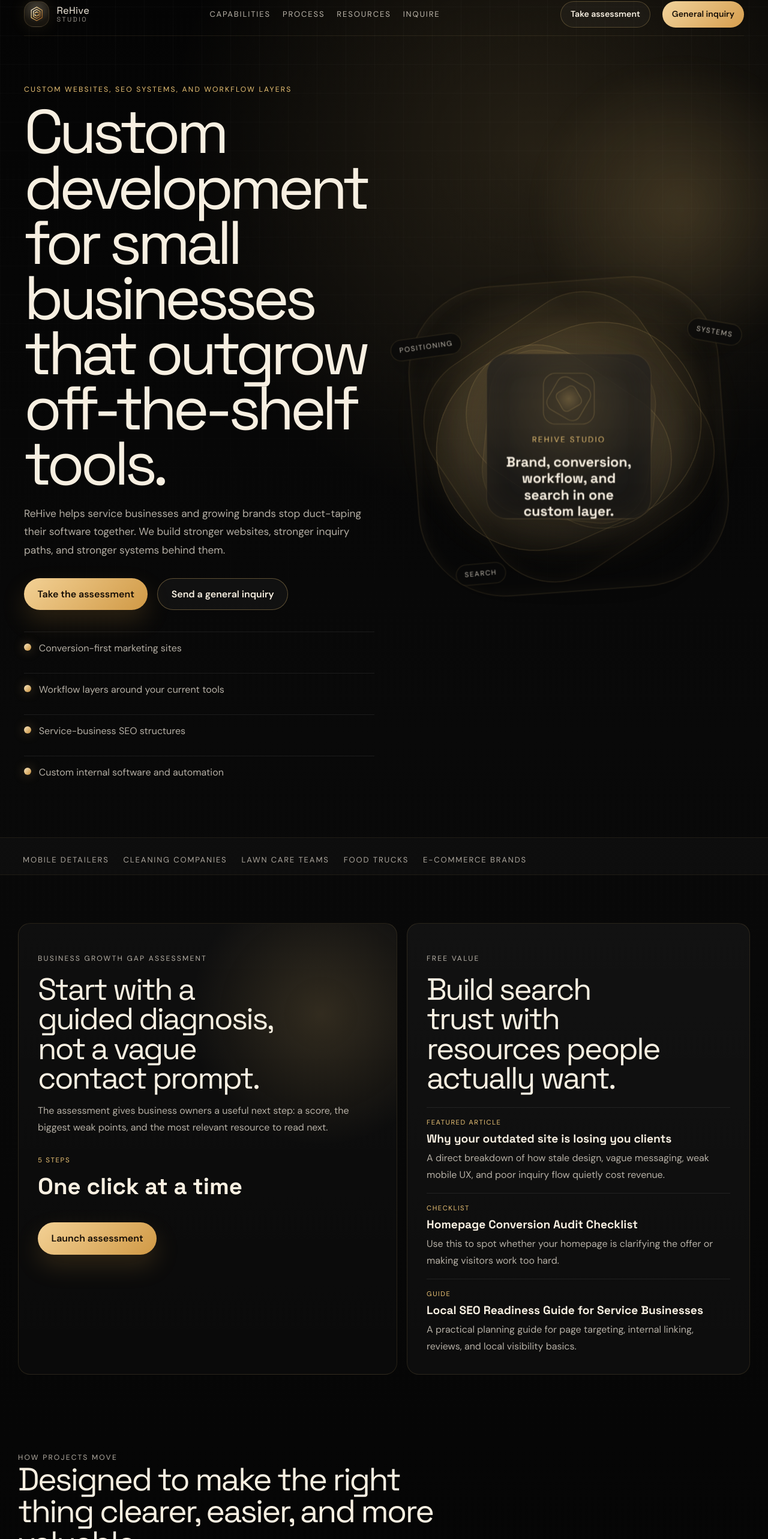
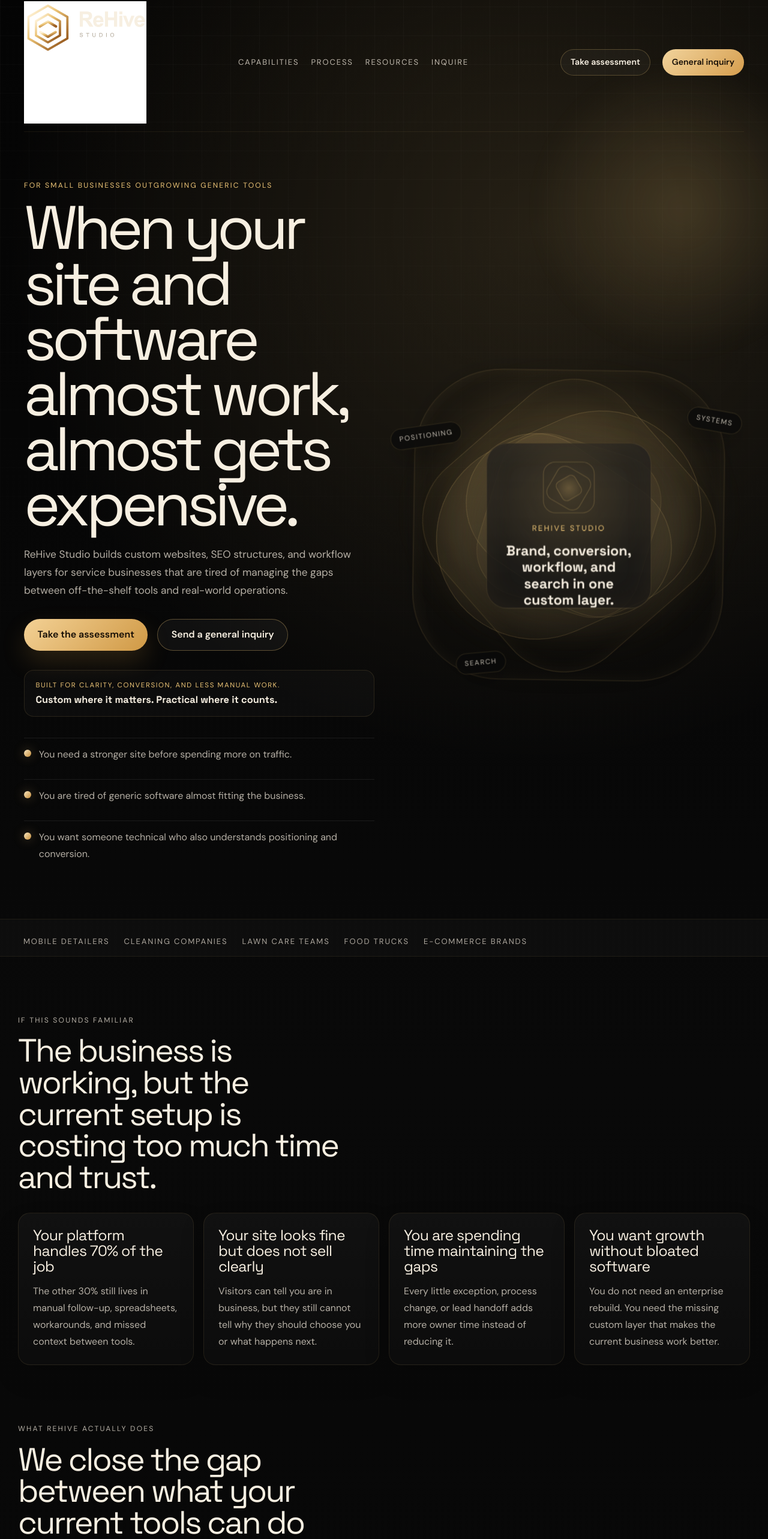
Before and after one commit to MarcusRawlins/getrehive-marketing, a Next.js app: page / in a window 1280 px wide. Shown: the part 37-2603 px from the top of the page at 60% size. Built offline with nearby package versions, Linux system fonts and the light colour scheme.

Commit message:
Tighten funnel and switch to transparent logo

```diff
--- a/src/app/globals.css
+++ b/src/app/globals.css
@@ -78,6 +78,8 @@
 
 .home-header,
 .home-hero__content,
+.home-friction,
+.home-offer,
 .home-process,
 .home-contact,
 .home-split,
@@ -152,6 +154,8 @@
 
 .home-hero__lead,
 .split-panel p,
+.friction-card p,
+.offer-card p,
 .process-node p,
 .home-contact__intro p,
 .resource-stack__item p,
@@ -171,6 +175,33 @@
   flex-wrap: wrap;
   gap: 1rem;
   margin-top: 2rem;
+}
+
+.home-hero__copy {
+  position: relative;
+}
+
+.hero-proof {
+  display: grid;
+  gap: 0.35rem;
+  margin-top: 2rem;
+  padding: 1rem 1.15rem;
+  border: 1px solid rgba(236, 196, 118, 0.12);
+  border-radius: 1rem;
+  background: rgba(255, 255, 255, 0.025);
+}
+
+.hero-proof span {
+  color: var(--gold);
+  text-transform: uppercase;
+  letter-spacing: 0.14em;
+  font-size: 0.72rem;
+}
+
+.hero-proof strong {
+  font-family: var(--font-display), sans-serif;
+  font-size: 1.02rem;
+  line-height: 1.25;
 }
 
 .home-hero__capabilities {
@@ -441,6 +472,58 @@
   animation: marquee-drift 14s ease-in-out infinite alternate;
 }
 
+.home-friction,
+.home-offer {
+  padding: 5rem 0 0;
+}
+
+.section-heading {
+  display: grid;
+  gap: 0.9rem;
+}
+
+.section-heading h2 {
+  max-width: 16ch;
+  margin: 0;
+  font-family: var(--font-display), sans-serif;
+  font-size: clamp(2.4rem, 5vw, 4.6rem);
+  line-height: 0.98;
+  letter-spacing: -0.05em;
+}
+
+.friction-grid,
+.offer-grid {
+  display: grid;
+  gap: 1rem;
+  margin-top: 2rem;
+}
+
+.friction-card,
+.offer-card {
+  min-height: 15rem;
+  padding: 1.5rem;
+  border: 1px solid rgba(236, 196, 118, 0.1);
+  border-radius: 1.25rem;
+  background:
+    linear-gradient(180deg, rgba(255, 255, 255, 0.03), rgba(255, 255, 255, 0.01)),
+    rgba(10, 10, 10, 0.82);
+  box-shadow: 0 20px 40px rgba(0, 0, 0, 0.18);
+}
+
+.friction-card h3,
+.offer-card h3 {
+  margin: 0;
+  font-family: var(--font-display), sans-serif;
+  font-size: 1.55rem;
+  line-height: 1.05;
+  letter-spacing: -0.03em;
+}
+
+.friction-card p,
+.offer-card p {
+  margin: 0.9rem 0 0;
+}
+
 .home-split {
   display: grid;
   gap: 1rem;
@@ -738,58 +821,13 @@
   align-items: center;
   gap: 0.75rem;
   min-width: 0;
-  font-family: var(--font-display), sans-serif;
-  font-size: 1rem;
-  letter-spacing: 0.04em;
-}
-
-.brand-mark__icon {
-  display: inline-flex;
-  width: 2.65rem;
-  height: 2.65rem;
-  align-items: center;
-  justify-content: center;
-  flex-shrink: 0;
-  border-radius: 1rem;
-  background:
-    radial-gradient(circle at 50% 30%, rgba(255, 243, 216, 0.18), rgba(255, 255, 255, 0) 65%),
-    linear-gradient(180deg, rgba(255, 255, 255, 0.05), rgba(255, 255, 255, 0.01)),
-    rgba(12, 10, 8, 0.9);
-  border: 1px solid rgba(236, 196, 118, 0.18);
-  box-shadow:
-    inset 0 0 24px rgba(236, 196, 118, 0.08),
-    0 0 28px rgba(236, 196, 118, 0.1);
-}
-
-.brand-mark__icon svg {
-  width: 1.65rem;
-  height: 1.65rem;
-  overflow: visible;
-  filter: drop-shadow(0 0 10px rgba(236, 196, 118, 0.22));
-}
-
-.brand-mark__wordmark {
-  display: grid;
-  gap: 0.06rem;
-  min-width: 0;
-}
-
-.brand-mark__name,
-.brand-mark__studio {
-  display: block;
-  line-height: 1;
-}
-
-.brand-mark__name {
-  font-size: 1.02rem;
-  letter-spacing: 0.02em;
-}
-
-.brand-mark__studio {
-  color: rgba(247, 239, 225, 0.6);
-  font-size: 0.68rem;
-  letter-spacing: 0.22em;
-  text-transform: uppercase;
+  max-width: 16rem;
+}
+
+.brand-mark__image {
+  width: 12.75rem;
+  height: auto;
+  object-fit: contain;
 }
 
 .site-nav {
@@ -1952,6 +1990,11 @@
     grid-template-columns: repeat(2, minmax(0, 1fr));
   }
 
+  .friction-grid,
+  .offer-grid {
+    grid-template-columns: repeat(2, minmax(0, 1fr));
+  }
+
   .home-hero {
     padding: 1.5rem 1.5rem 5rem;
   }
@@ -1996,6 +2039,14 @@
     grid-template-columns: 1.05fr 0.95fr;
   }
 
+  .offer-grid {
+    grid-template-columns: repeat(3, minmax(0, 1fr));
+  }
+
+  .friction-grid {
+    grid-template-columns: repeat(4, minmax(0, 1fr));
+  }
+
   .process-rail {
     grid-template-columns: repeat(4, minmax(0, 1fr));
   }
@@ -2031,6 +2082,10 @@
     gap: 0.8rem;
   }
 
+  .brand-mark__image {
+    width: 10.25rem;
+  }
+
   .home-header__nav,
   .home-header__actions {
     flex-wrap: wrap;
@@ -2079,6 +2134,13 @@
     font-size: 0.72rem;
   }
 
+  .section-heading h2,
+  .home-contact__intro h2,
+  .split-panel h2 {
+    max-width: 100%;
+    font-size: clamp(2rem, 10vw, 3rem);
+  }
+
   .home-split {
     padding-top: 3.5rem;
   }
@@ -2086,12 +2148,6 @@
   .split-panel {
     min-height: auto;
     padding: 1.4rem;
-  }
-
-  .split-panel h2,
-  .home-contact__intro h2 {
-    max-width: 100%;
-    font-size: clamp(2rem, 10vw, 3rem);
   }
 
   .home-process,
--- a/src/app/page.tsx
+++ b/src/app/page.tsx
@@ -5,11 +5,44 @@
 import { HeroOrbit } from "@/components/hero-orbit";
 import { RehiveLogo } from "@/components/rehive-logo";
 
-const capabilities = [
-  "Conversion-first marketing sites",
-  "Workflow layers around your current tools",
-  "Service-business SEO structures",
-  "Custom internal software and automation",
+const frictionPoints = [
+  {
+    title: "Your platform handles 70% of the job",
+    body: "The other 30% still lives in manual follow-up, spreadsheets, workarounds, and missed context between tools.",
+  },
+  {
+    title: "Your site looks fine but does not sell clearly",
+    body: "Visitors can tell you are in business, but they still cannot tell why they should choose you or what happens next.",
+  },
+  {
+    title: "You are spending time maintaining the gaps",
+    body: "Every little exception, process change, or lead handoff adds more owner time instead of reducing it.",
+  },
+  {
+    title: "You want growth without bloated software",
+    body: "You do not need an enterprise rebuild. You need the missing custom layer that makes the current business work better.",
+  },
+];
+
+const offerPillars = [
+  {
+    title: "Websites that explain the offer and convert",
+    body: "Sharper messaging, better structure, better CTA flow, and a site that feels current enough to earn trust fast.",
+  },
+  {
+    title: "Custom workflow layers around your current tools",
+    body: "We build around what already works, then close the gaps that keep costing the team time or consistency.",
+  },
+  {
+    title: "SEO structure that supports long-term growth",
+    body: "Service pages, local intent coverage, resource content, and technical SEO foundations built for actual search behavior.",
+  },
+];
+
+const proofReasons = [
+  "You need a stronger site before spending more on traffic.",
+  "You are tired of generic software almost fitting the business.",
+  "You want someone technical who also understands positioning and conversion.",
 ];
 
 const industries = [
@@ -97,7 +130,7 @@
 
           <header className="home-header">
             <Link href="/" className="brand-mark">
-              <RehiveLogo />
+              <RehiveLogo priority />
             </Link>
 
             <nav className="home-header__nav" aria-label="Primary">
@@ -119,15 +152,14 @@
 
           <div className="home-hero__content">
             <div className="home-hero__copy">
-              <p className="eyebrow">Custom websites, SEO systems, and workflow layers</p>
+              <p className="eyebrow">For small businesses outgrowing generic tools</p>
               <h1>
-                Custom development for small businesses that outgrow off-the-shelf
-                tools.
+                When your site and software almost work, almost gets expensive.
               </h1>
               <p className="home-hero__lead">
-                ReHive helps service businesses and growing brands stop duct-taping
-                their software together. We build stronger websites, stronger inquiry
-                paths, and stronger systems behind them.
+                ReHive Studio builds custom websites, SEO structures, and workflow
+                layers for service businesses that are tired of managing the gaps
+                between off-the-shelf tools and real-world operations.
               </p>
 
               <div className="home-hero__actions">
@@ -139,8 +171,13 @@
                 </a>
               </div>
 
+              <div className="hero-proof">
+                <span>Built for clarity, conversion, and less manual work.</span>
+                <strong>Custom where it matters. Practical where it counts.</strong>
+              </div>
+
               <div className="home-hero__capabilities" id="capabilities">
-                {capabilities.map((item) => (
+                {proofReasons.map((item) => (
                   <div key={item} className="hero-capability">
                     <span className="hero-capability__marker" />
                     <p>{item}</p>
@@ -163,17 +200,50 @@
           </div>
         </section>
 
+        <section className="home-friction">
+          <div className="section-heading">
+            <p className="eyebrow">If this sounds familiar</p>
+            <h2>The business is working, but the current setup is costing too much time and trust.</h2>
+          </div>
+
+          <div className="friction-grid">
+            {frictionPoints.map((item) => (
+              <article key={item.title} className="friction-card">
+                <h3>{item.title}</h3>
+                <p>{item.body}</p>
+              </article>
+            ))}
+          </div>
+        </section>
+
+        <section className="home-offer">
+          <div className="section-heading">
+            <p className="eyebrow">What ReHive actually does</p>
+            <h2>We close the gap between what your current tools can do and what your business actually needs.</h2>
+          </div>
+
+          <div className="offer-grid">
+            {offerPillars.map((item) => (
+              <article key={item.title} className="offer-card">
+                <h3>{item.title}</h3>
+                <p>{item.body}</p>
+              </article>
+            ))}
+          </div>
+        </section>
+
         <section className="home-split">
           <div className="split-panel split-panel--assessment" id="assessment">
             <p className="eyebrow">Business Growth Gap Assessment</p>
-            <h2>Start with a guided diagnosis, not a vague contact prompt.</h2>
+            <h2>Not sure where the biggest leak is? Start with a fast diagnosis.</h2>
             <p>
-              The assessment gives business owners a useful next step: a score,
-              the biggest weak points, and the most relevant resource to read next.
+              The assessment gives you a clearer next step: where the current site,
+              SEO, or workflow is weakest, what matters most to fix first, and which
+              resource to read next.
             </p>
             <div className="split-panel__stat">
-              <span>5 steps</span>
-              <strong>One click at a time</strong>
+              <span>5 questions</span>
+              <strong>Built to qualify the right project</strong>
             </div>
             <Link href="/assessment" className="button button-primary">
               Launch assessment
@@ -182,7 +252,7 @@
 
           <div className="split-panel split-panel--resources">
             <p className="eyebrow">Free value</p>
-            <h2>Build search trust with resources people actually want.</h2>
+            <h2>Not ready to inquire yet? Start with resources that actually help.</h2>
             <div className="resource-stack">
               {resources.map((resource) => (
                 <Link key={resource.href} href={resource.href} className="resource-stack__item">
@@ -198,7 +268,7 @@
         <section className="home-process" id="process">
           <div className="section-heading">
             <p className="eyebrow">How projects move</p>
-            <h2>Designed to make the right thing clearer, easier, and more valuable.</h2>
+            <h2>Every project is built to make the offer clearer, the path easier, and the system stronger.</h2>
           </div>
 
           <div className="process-rail">
@@ -215,11 +285,11 @@
         <section className="home-contact" id="contact">
           <div className="home-contact__intro">
             <p className="eyebrow">General inquiry</p>
-            <h2>If you already know the gap, skip the assessment and tell us what needs to change.</h2>
+            <h2>If you already know something is costing you leads or time, let’s talk about the fix.</h2>
             <p>
-              The best inquiries tell us where the current site, SEO, or workflow
-              is falling short, what tools are already in use, and what result
-              would make the project clearly worth it.
+              Strong inquiries usually mention three things: where the current site
+              or workflow is falling short, what tools are already in place, and
+              what result would make this project clearly worth doing now.
             </p>
           </div>
 
--- a/src/components/rehive-logo.tsx
+++ b/src/components/rehive-logo.tsx
@@ -1,59 +1,18 @@
-import { useId } from "react";
+import Image from "next/image";
 
 type RehiveLogoProps = {
-  showStudio?: boolean;
+  priority?: boolean;
 };
 
-export function RehiveLogo({ showStudio = true }: RehiveLogoProps) {
-  const gradientId = useId();
-
+export function RehiveLogo({ priority = false }: RehiveLogoProps) {
   return (
-    <>
-      <span className="brand-mark__icon" aria-hidden="true">
-        <svg viewBox="0 0 88 88" role="img" focusable="false">
-          <defs>
-            <linearGradient id={gradientId} x1="12%" x2="86%" y1="10%" y2="88%">
-              <stop offset="0%" stopColor="#fff3d8" />
-              <stop offset="38%" stopColor="#ecc476" />
-              <stop offset="100%" stopColor="#9c6024" />
-            </linearGradient>
-          </defs>
-          <path
-            d="M44 6 74.2 23.4v41.2L44 82 13.8 64.6V23.4Z"
-            fill="none"
-            stroke={`url(#${gradientId})`}
-            strokeWidth="4"
-            strokeLinejoin="round"
-          />
-          <path
-            d="M44 19.2 62.6 30v28L44 68.8 25.4 58V30Z"
-            fill="none"
-            stroke={`url(#${gradientId})`}
-            strokeWidth="4"
-            strokeLinejoin="round"
-          />
-          <path
-            d="M31.5 40.3 44 32.6l12.5 7.7"
-            fill="none"
-            stroke={`url(#${gradientId})`}
-            strokeWidth="5"
-            strokeLinecap="round"
-            strokeLinejoin="round"
-          />
-          <path
-            d="M32.2 49.2 44 56.4l11.8-7.2"
-            fill="none"
-            stroke={`url(#${gradientId})`}
-            strokeWidth="5"
-            strokeLinecap="round"
-            strokeLinejoin="round"
-          />
-        </svg>
-      </span>
-      <span className="brand-mark__wordmark">
-        <span className="brand-mark__name">ReHive</span>
-        {showStudio ? <span className="brand-mark__studio">Studio</span> : null}
-      </span>
-    </>
+    <Image
+      src="/brand/png/rehive-studio-lockup-transparent.png"
+      alt="ReHive Studio"
+      width={480}
+      height={144}
+      priority={priority}
+      className="brand-mark__image"
+    />
   );
 }
```
Also changed, not shown: public/brand/png/rehive-studio-lockup-transparent.png (added), public/brand/rehive-studio-lockup-transparent.svg (added).
